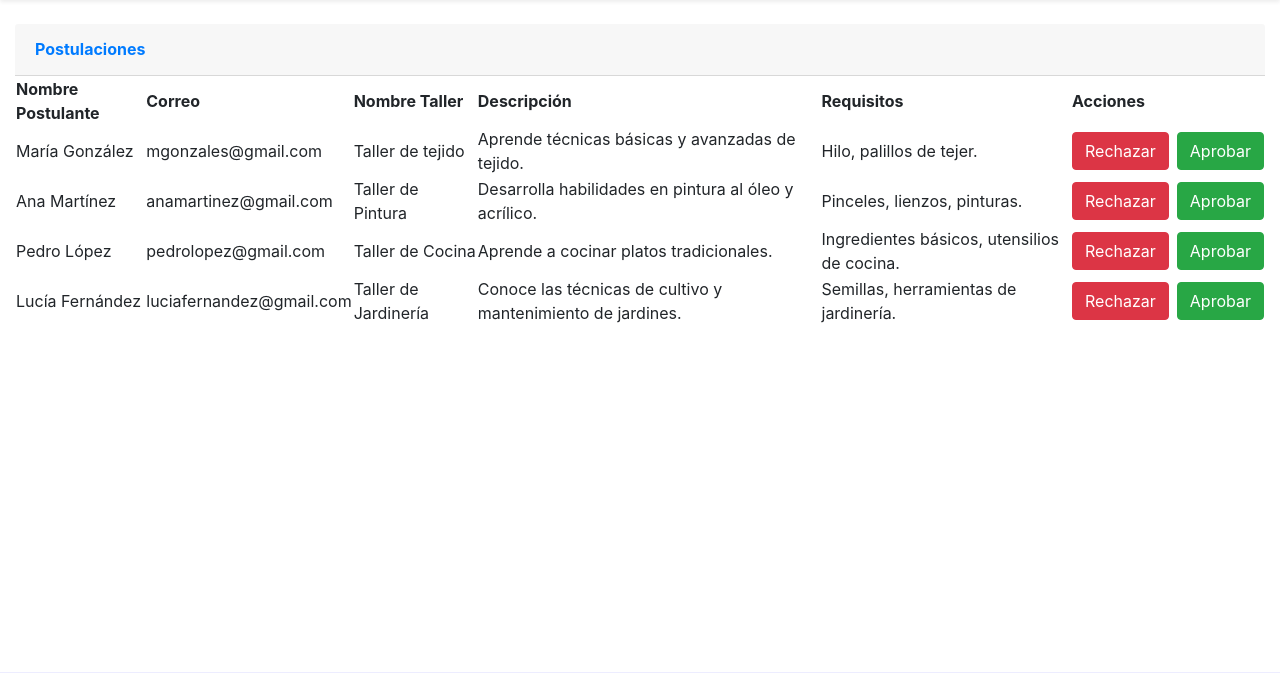
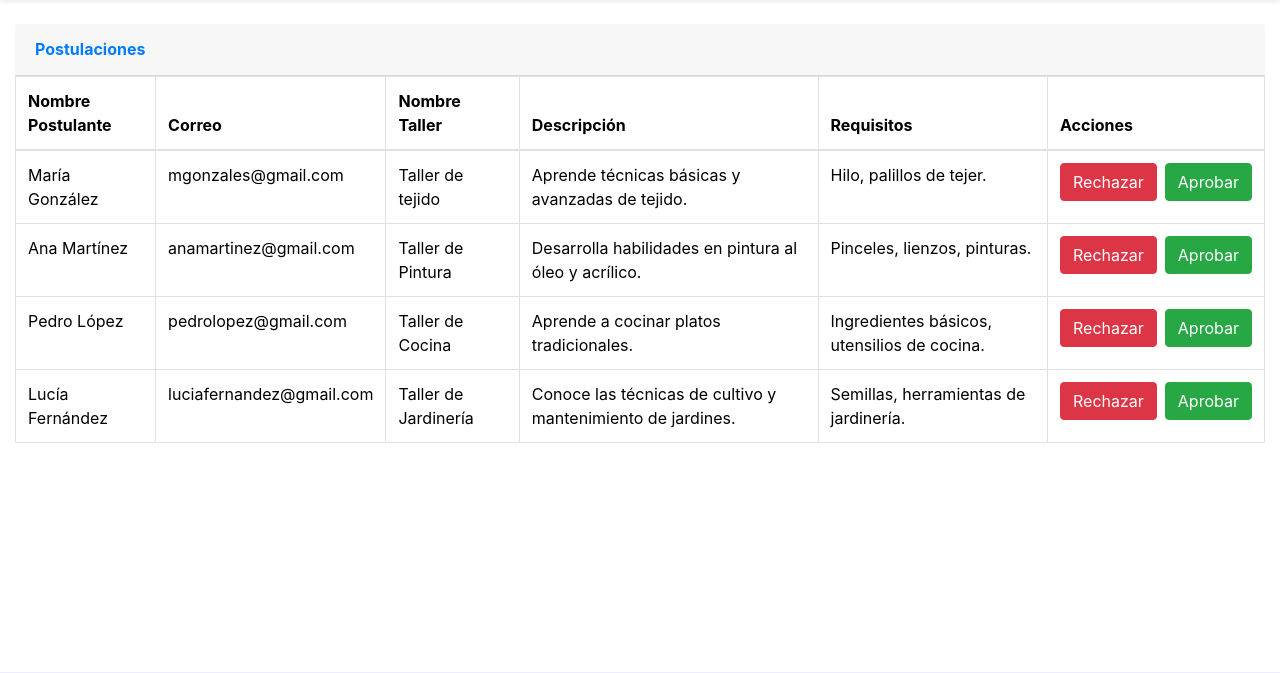
Before and after one commit to Joakosss/TalleresMunicipalidad, a Django app: page /administrador/postulaciones in a window 1280 px wide. Shown: the part 56-729 px from the top of the page. Run offline with Django 5.2, Linux system fonts and the light colour scheme; some libraries are stand-ins or nearby versions.

Commit message:
tabla postulacion

```diff
--- a/administradorAPP/templates/pages/postulaciones.html
+++ b/administradorAPP/templates/pages/postulaciones.html
@@ -12,7 +12,7 @@
                     <h6 class="m-0 fw-bold text-primary">Postulaciones</h6>
                 </div>
                 <div class="table-responsive">
-                    <table class="table-hover">
+                    <table class="table table-bordered">
                         <thead>
                             <tr>
                                 <th>Nombre Postulante</th>
```
